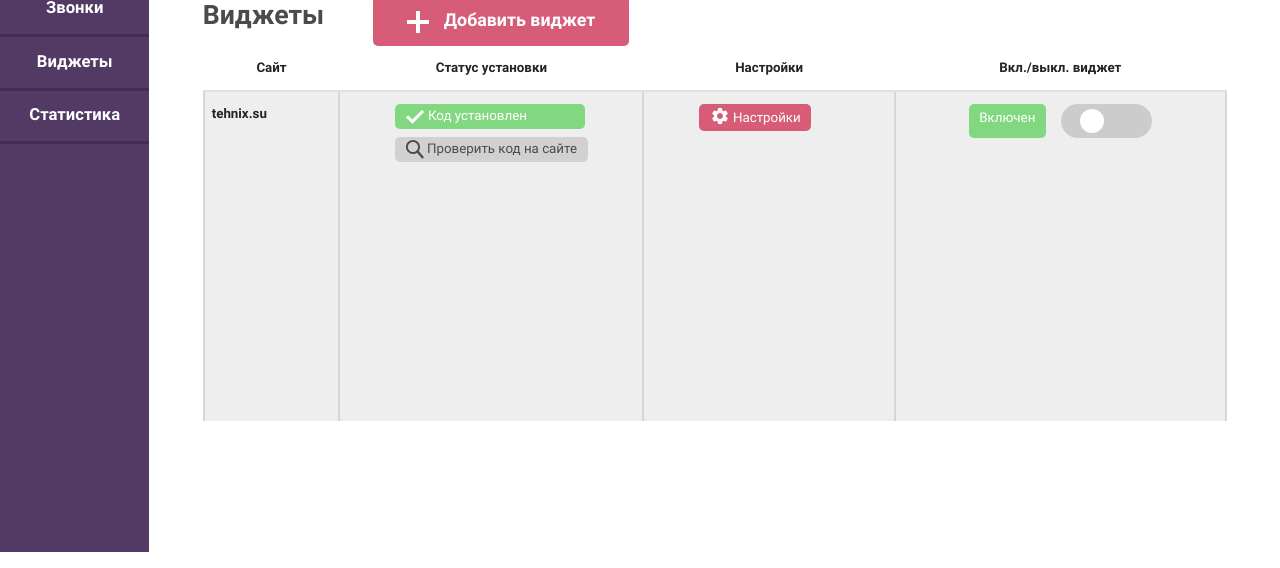
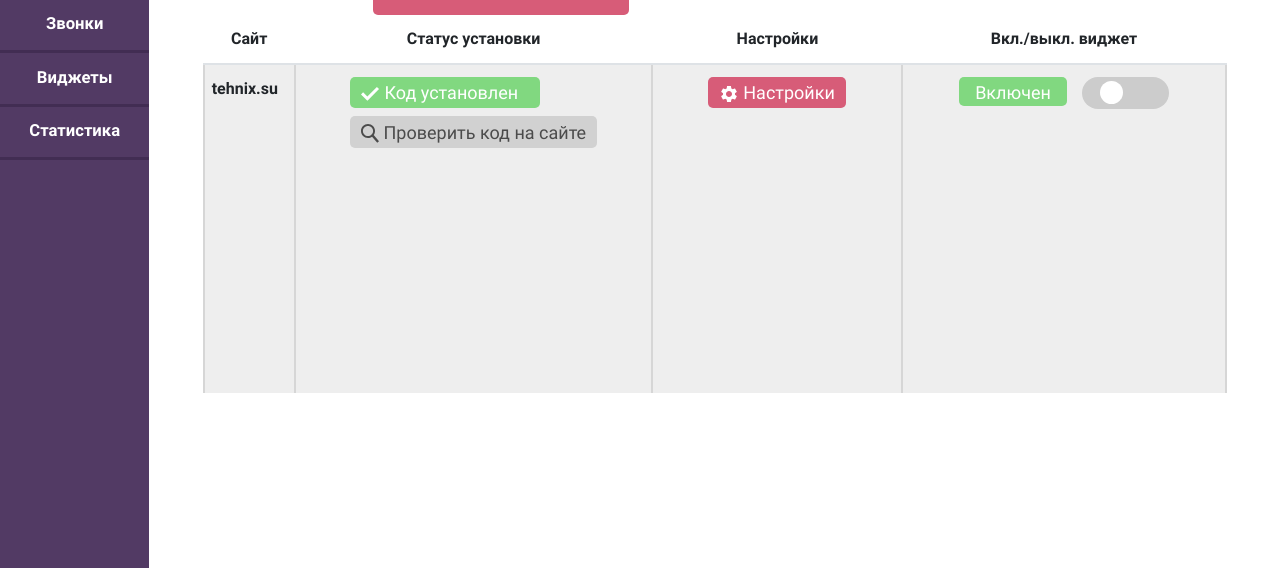
Before and after one commit to Maccoffee-classik/vidget, a plain HTML site: page index.html in a window 1280 px wide. Shown: the part 232-800 px from the top of the page. Drawn offline with nearby package versions, Linux system fonts and the light colour scheme.

Commit message:
Add files via upload

```diff
--- a/css/style.css
+++ b/css/style.css
@@ -51,8 +51,14 @@ html {
 }
 
 body {
-  padding-top: 4.5rem;
+  padding-top: 2.5rem;
   margin-bottom: 4.5rem;
+}
+
+@media (max-width: 992px) {
+  body {
+    padding-top: 4.5rem;
+  }
 }
 
 .nav-link:hover {
@@ -159,6 +165,10 @@ body {
 }
 
 /*dвиджет добавл*/
+.vidget-up {
+  align-items: center;
+}
+
 .vidget-up .row {
   margin: 0;
 }
@@ -179,27 +189,46 @@ body {
   background: #D75C78;
   color: #FFFFFF;
   border-radius: 5px;
-  font-size: 2.222vh;
+  font-size: 23px;
   font-weight: 700;
-  padding: 1.481vh 1.042vw;
+  padding: 1.481vh 0;
   border: none;
   cursor: pointer;
+}
+
+.vidget-up__button:hover {
+  color: #FFD9D9;
+}
+
+.vidget-up__button:hover {
+  fill: #FFD9D9;
+}
+
+@media (max-width: 992px) {
+  .vidget-up__button {
+    font-size: 2.222vh;
+    padding: 1.481vh 1.042vw;
+  }
 }
 
 .vidget-up__ico {
   margin-right: 10px;
 }
 
+.vidget-up__ico rect:hover {
+  fill: #FFD9D9;
+}
+
 .switch {
   position: relative;
   display: inline-block;
-  width: 91px;
-  height: 34px;
+  width: 87px;
+  height: 32px;
   margin-bottom: 0;
 }
 
 .slider {
-  padding-left: 20px;
+  padding-left: 18px;
   padding-top: 5px;
   color: #FFFFFF;
   position: absolute;
@@ -215,8 +244,8 @@ body {
 .slider:before {
   position: absolute;
   content: "";
-  height: 24px;
-  width: 24px;
+  height: 23px;
+  width: 23px;
   left: 18.5px;
   bottom: 4.5px;
   background-color: white;
@@ -232,12 +261,12 @@ input:focus + .slider {
 }
 
 input:checked + .slider:before {
-  transform: translateX(45px);
+  transform: translateX(40px);
 }
 
 /* Rounded sliders */
 .slider.round {
-  border-radius: 34px;
+  border-radius: 17px;
 }
 
 .slider.round:before {
@@ -247,7 +276,7 @@ input:checked + .slider:before {
 .kod-status {
   max-width: 190px;
   padding: 0.3vh 0.833vw;
-  font-size: 1.667vh;
+  font-size: 18px;
   font-weight: 400;
   background: #81D880;
   border-radius: 5px;
@@ -258,7 +287,7 @@ input:checked + .slider:before {
   background: #D1D1D1;
   border: none;
   color: #4B4B4B;
-  font-size: 1.667vh;
+  font-size: 18px;
   font-weight: 400;
   padding: 0.3vh 0.833vw;
   border-radius: 5px;
@@ -271,7 +300,7 @@ input:checked + .slider:before {
   border-radius: 5px;
   color: #FFFFFF;
   padding: 0.3vh 0.833vw;
-  font-size: 1.667vh;
+  font-size: 18px;
   font-weight: 400;
   border: none;
   align-items: center;
@@ -282,10 +311,15 @@ input:checked + .slider:before {
   vertical-align: sub;
 }
 
+.site-name {
+  font-size: 18px;
+}
+
 .vidget-on-off {
+  height: 29px;
   margin-right: 15px;
-  padding: 0.5vh 0.833vw 0.0vh 0.833vw;
-  font-size: 1.667vh;
+  padding: 2px 16px 2px 16px;
+  font-size: 18px;
   font-weight: 400;
   background: #81D880;
   border-radius: 5px;
@@ -325,7 +359,7 @@ input:checked + .slider:before {
     width: 11.67vw;
     background: #523A64;
     height: calc(100vh);
-    margin-top: 3.5rem;
+    margin-top: 4.5rem;
     box-sizing: border-box;
     border-top: 1px solid rgba(0, 0, 0, 0.3);
   }
@@ -381,7 +415,7 @@ input:checked + .slider:before {
   background: transparent;
   color: #D45B78;
   border: 2px solid #D45B78;
-  padding: 6px 18px;
+  padding: 0.3vh 0.938vw;
 }
 
 .payment {
@@ -426,7 +460,7 @@ input:checked + .slider:before {
 }
 
 .table td, .table th {
-  font-size: 1.667vh;
+  font-size: 16px;
   font-weight: 700;
   white-space: nowrap;
   padding-left: 4.271vw;
```
Also changed, not shown: 1 other file.
